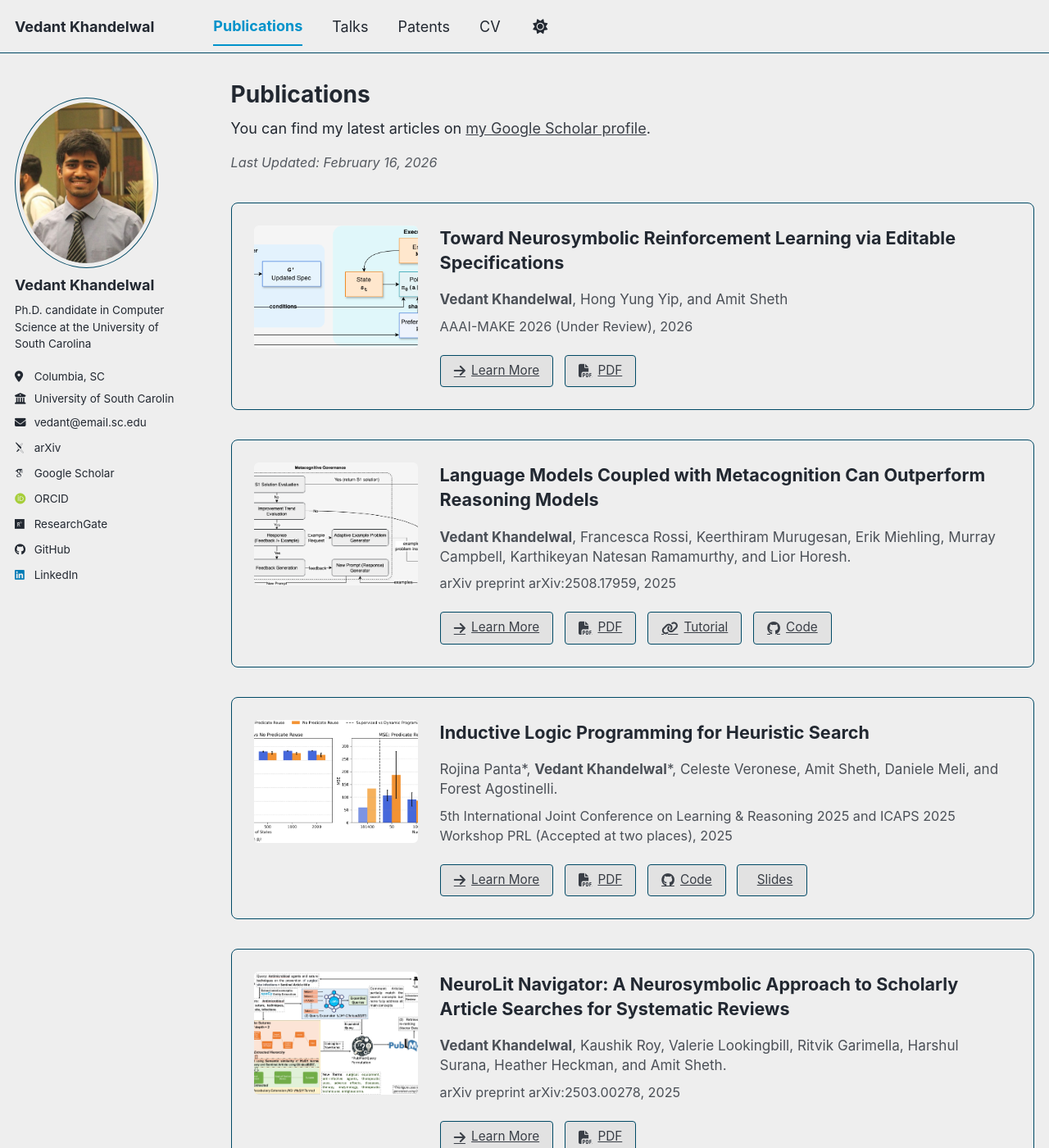
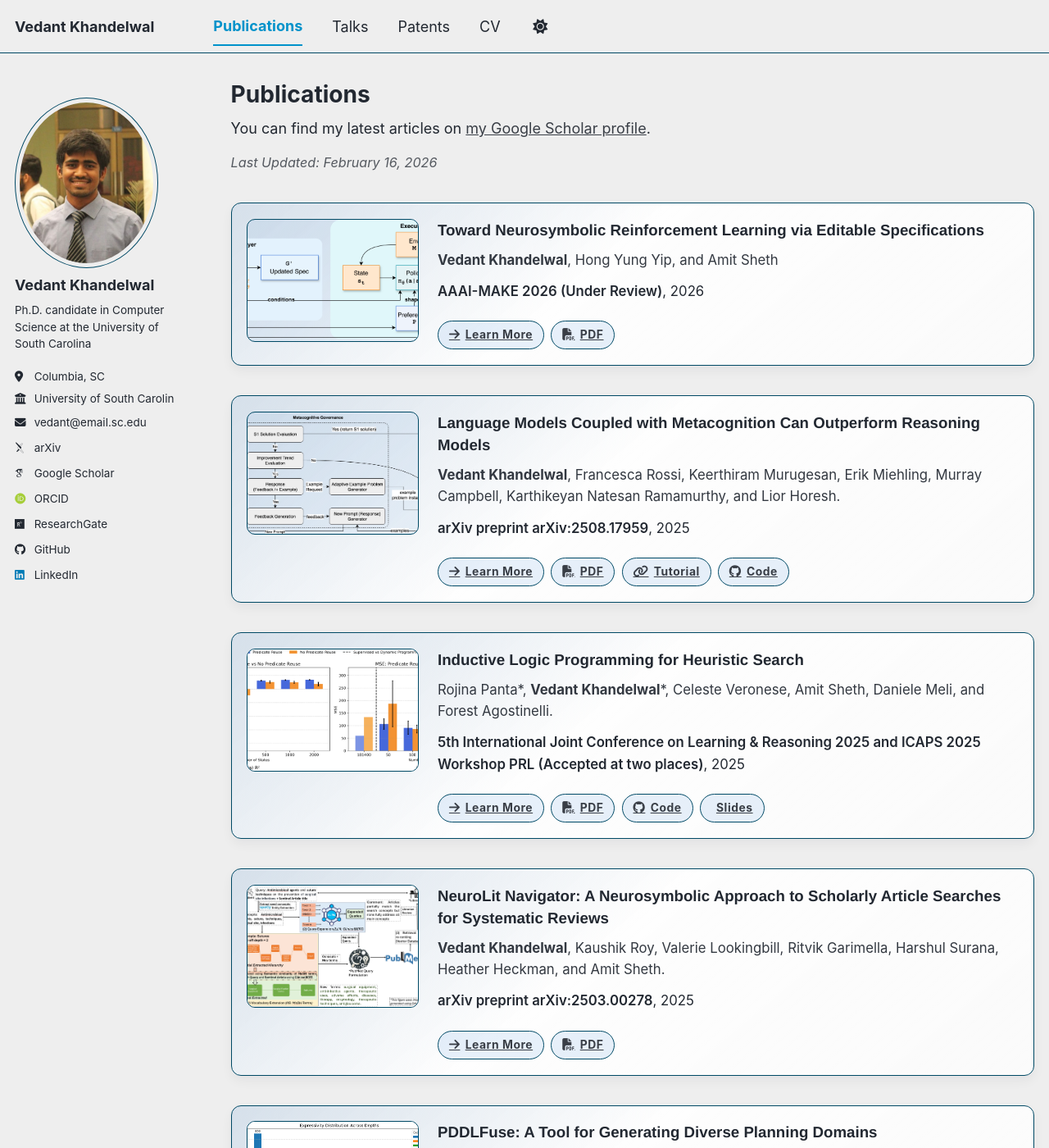
Before and after one commit to khvedant02/khvedant02.github.io, a Jekyll site: the page built from _pages/publications.html, in a window 1280 px wide and 1400 px high. Shown: the whole window at 82% size. Built offline with Jekyll 4.4.1, drawn with Linux system fonts in a browser that asks for light colours; some web fonts are replaced; a script bundle is joined from its source files by our own code; library files that are not in the unit come from our copies.

Commit message:
style: enhance publication card design with new gradients, hover effects, dark mode support, and accessibility for reduced motion.

```diff
--- a/assets/css/main.scss
+++ b/assets/css/main.scss
@@ -56,17 +56,42 @@
 
 .publication-card {
   display: flex;
-  gap: 1.5rem;
-  padding: 1.5rem;
-  background: transparent;
-  border: 1px solid var(--global-border-color, #e0e0e0);
-  border-radius: 8px;
-  transition: all 0.3s ease;
+  position: relative;
+  overflow: hidden;
+  isolation: isolate;
+  gap: 1.25rem;
+  margin: 0;
+  padding: 1.05rem;
+  border-radius: 12px;
+  border: 1px solid var(--global-border-color, #d8dde6);
+  background: linear-gradient(140deg, rgba(0, 102, 204, 0.1) 0%, rgba(255, 255, 255, 0.9) 44%, rgba(255, 255, 255, 0.74) 100%);
+  box-shadow: 0 6px 14px rgba(15, 23, 42, 0.05);
+  transition: transform 0.2s ease, box-shadow 0.2s ease, border-color 0.2s ease;
+
+  &::after {
+    content: "";
+    position: absolute;
+    inset: 0;
+    border-radius: inherit;
+    background: linear-gradient(120deg, rgba(0, 102, 204, 0.2) 0%, rgba(0, 102, 204, 0.06) 26%, rgba(255, 255, 255, 0) 52%);
+    opacity: 0;
+    pointer-events: none;
+    transition: opacity 0.2s ease;
+  }
+
+  > * {
+    position: relative;
+    z-index: 1;
+  }
 
   &:hover {
-    box-shadow: 0 4px 12px rgba(0, 0, 0, 0.1);
-    transform: translateY(-2px);
+    transform: translateY(-3px);
     border-color: var(--global-link-color, #0066cc);
+    box-shadow: 0 14px 24px rgba(15, 23, 42, 0.14);
+
+    &::after {
+      opacity: 1;
+    }
   }
 
   @media (max-width: 768px) {
@@ -75,23 +100,36 @@
   }
 }
 
+html[data-theme="dark"] .publication-card {
+  background: linear-gradient(140deg, rgba(0, 102, 204, 0.22) 0%, rgba(25, 32, 46, 0.84) 44%, rgba(16, 21, 34, 0.92) 100%);
+  box-shadow: 0 8px 16px rgba(0, 0, 0, 0.24);
+}
+
 .publication-card__image {
   flex-shrink: 0;
-  width: 200px;
+  width: 210px;
   height: 150px;
   overflow: hidden;
-  border-radius: 6px;
-  background: #f5f5f5;
+  border-radius: 10px;
+  border: 1px solid var(--global-border-color, #d8dde6);
+  background: rgba(0, 102, 204, 0.06);
+  transition: border-color 0.2s ease;
+
+  a {
+    display: block;
+    width: 100%;
+    height: 100%;
+  }
 
   img {
     width: 100%;
     height: 100%;
     object-fit: cover;
-    transition: transform 0.3s ease;
+    transition: transform 0.25s ease;
   }
 
   a:hover img {
-    transform: scale(1.05);
+    transform: scale(1.04);
   }
 
   @media (max-width: 768px) {
@@ -100,17 +138,26 @@
   }
 }
 
+.publication-card:hover .publication-card__image {
+  border-color: var(--global-link-color, #0066cc);
+}
+
+.publication-card:hover .publication-card__image img {
+  transform: scale(1.04);
+}
+
 .publication-card__content {
   flex: 1;
   display: flex;
   flex-direction: column;
-  gap: 0.5rem;
+  gap: 0.55rem;
 }
 
 .publication-card__title {
-  margin: 0 0 0.5rem 0;
-  font-size: 1.2rem;
-  line-height: 1.4;
+  margin: 0;
+  font-family: "Avenir Next", "Franklin Gothic Medium", "Segoe UI", sans-serif;
+  font-size: 1.04rem;
+  line-height: 1.45;
 
   a {
     color: inherit;
@@ -125,52 +172,56 @@
 
 .publication-card__authors {
   margin: 0;
-  font-size: 0.95rem;
-  opacity: 0.8;
-  line-height: 1.4;
+  font-size: 0.93rem;
+  line-height: 1.58;
+  opacity: 0.92;
 }
 
 .publication-card__venue {
-  margin: 0;
-  font-size: 0.9rem;
-  opacity: 0.8;
+  margin: 0.1rem 0 0;
+  font-size: 0.93rem;
+  line-height: 1.58;
+  opacity: 1;
 
   em {
     font-style: normal;
-    opacity: 1;
+    font-weight: 600;
   }
 }
 
 .publication-card__links {
   display: flex;
   flex-wrap: wrap;
-  gap: 0.75rem;
-  margin-top: 0.75rem;
+  gap: 0.45rem;
+  margin-top: 0.72rem;
 }
 
 .publication-link {
   display: inline-flex;
   align-items: center;
-  gap: 0.4rem;
-  padding: 0.4rem 0.9rem;
-  font-size: 0.85rem;
+  justify-content: center;
+  gap: 0.35rem;
+  padding: 0.34rem 0.72rem;
+  border-radius: 999px;
+  border: 1px solid var(--global-border-color, #d8dde6);
+  background: rgba(0, 102, 204, 0.09);
   color: var(--global-link-color);
-  background: rgba(128, 128, 128, 0.1);
-  border: 1px solid var(--global-border-color);
-  border-radius: 4px;
+  font-size: 0.77rem;
+  font-weight: 700;
+  letter-spacing: 0.04em;
   text-decoration: none;
-  transition: all 0.2s ease;
+  text-transform: none;
+  transition: transform 0.2s ease, background-color 0.2s ease, color 0.2s ease, border-color 0.2s ease;
 
   i {
-    font-size: 0.9rem;
+    font-size: 0.82rem;
   }
 
   &:hover {
+    transform: translateY(-1px);
     background: var(--global-link-color, #0066cc);
     color: #fff;
     border-color: var(--global-link-color, #0066cc);
-    transform: translateY(-1px);
-    box-shadow: 0 2px 4px rgba(0, 0, 0, 0.1);
   }
 }
 
@@ -637,6 +688,24 @@
 }
 
 @media (prefers-reduced-motion: reduce) {
+  .publication-card,
+  .publication-link,
+  .publication-card__image,
+  .publication-card__image img,
+  .publication-card::after {
+    transition: none;
+  }
+
+  .publication-card:hover,
+  .publication-link:hover,
+  .publication-card:hover .publication-card__image img {
+    transform: none;
+  }
+
+  .publication-card:hover::after {
+    opacity: 0;
+  }
+
   .talk-item {
     opacity: 1;
     animation: none;
```
